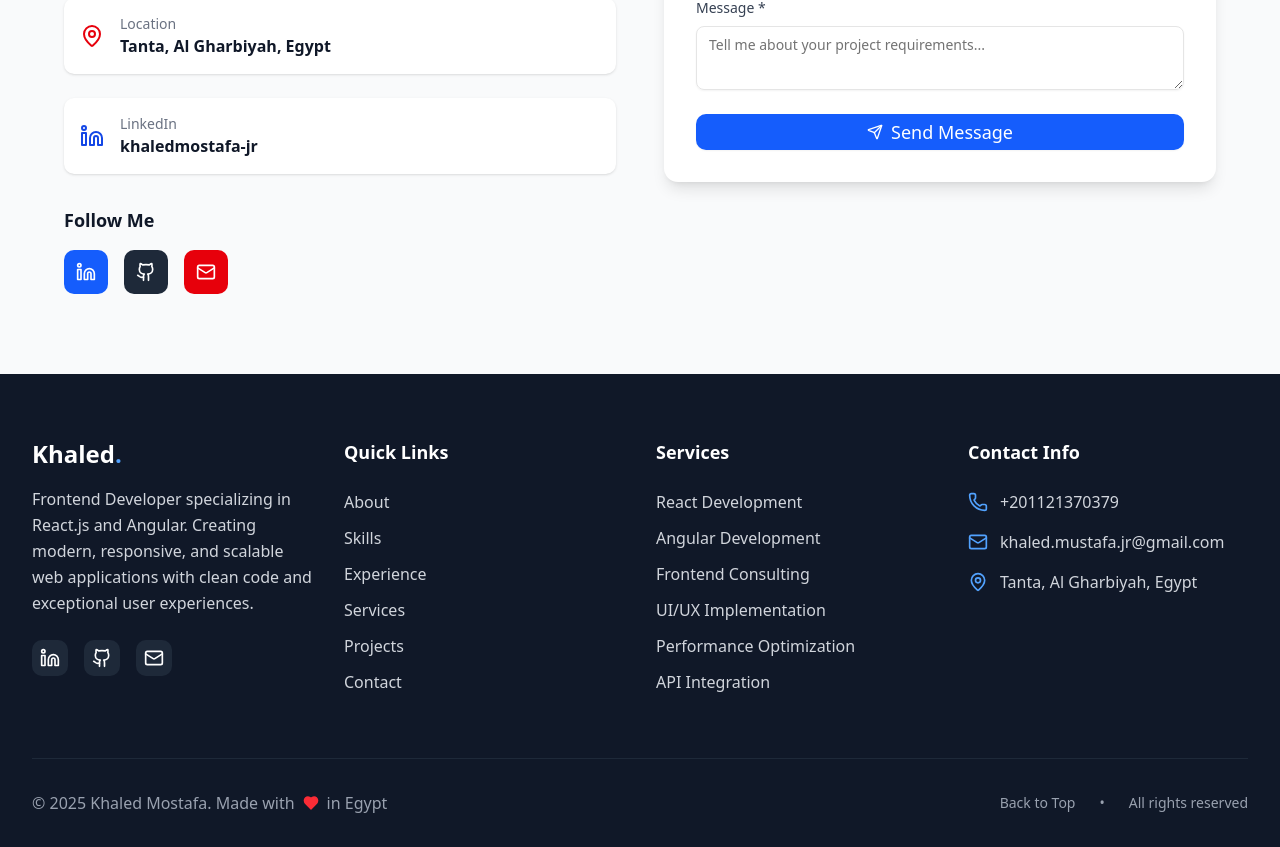
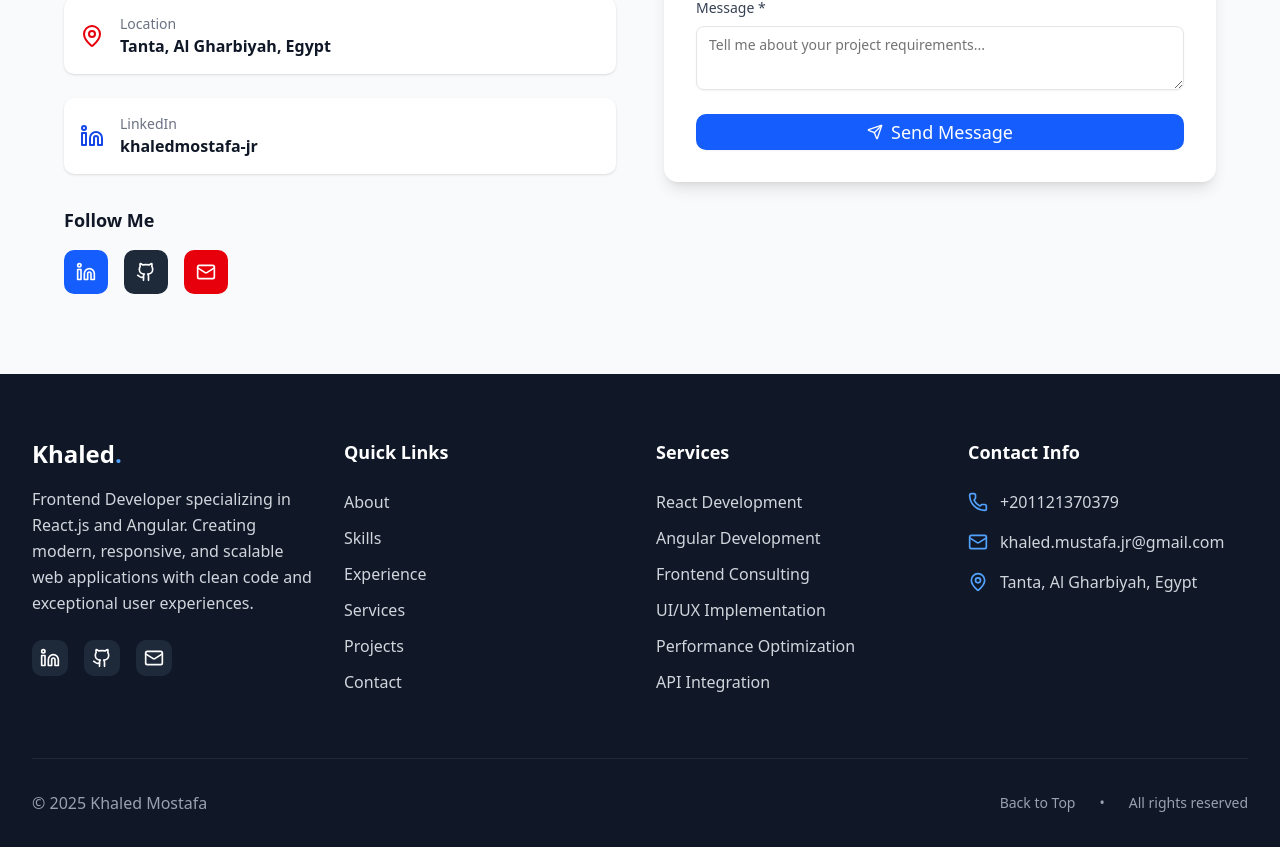
Before and after one commit to khaledrokaya/Khaled-Mostafa-Portfolio, a React (Vite) app: page /contact in a window 1280 px wide. Shown: the part 566-1413 px from the top of the page. Built offline with nearby package versions, Linux system fonts and the light colour scheme.

Commit message:
Update Footer.tsx

```diff
--- a/src/components/Footer.tsx
+++ b/src/components/Footer.tsx
@@ -141,9 +141,7 @@ const Footer: React.FC = () => {
         <div className="border-t border-gray-800 py-8">
           <div className="flex flex-col md:flex-row justify-between items-center">
             <div className="flex items-center text-gray-400 mb-4 md:mb-0">
-              <span>© {currentYear} Khaled Mostafa. Made with</span>
-              <Heart className="h-4 w-4 text-red-500 mx-2 fill-current" />
-              <span>in Egypt</span>
+              <span>© {currentYear} Khaled Mostafa</span>
             </div>
 
             <div className="flex items-center space-x-6 text-sm text-gray-400">
```
